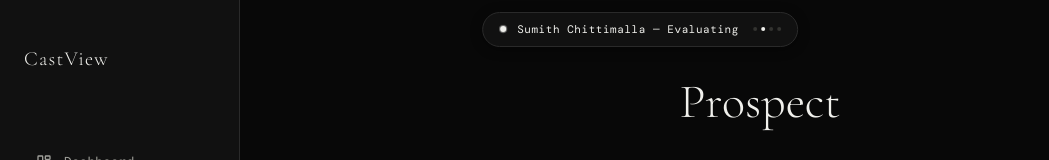
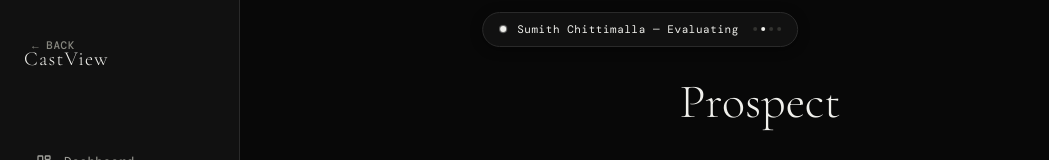
Before and after one commit to sumithproductive-ai/CastView, a React (Vite) app in the folder app/: page /rendering in a window 1280 px wide. Shown: the top 160 px of the page, without its empty margins (0-1049 px from the left). Built offline with nearby package versions, Linux system fonts and the light colour scheme; a web font is replaced by a local one.

Commit message:
Update Rendering.tsx

```diff
--- a/app/src/app/components/Rendering.tsx
+++ b/app/src/app/components/Rendering.tsx
@@ -642,6 +642,30 @@ export function Rendering() {
 
   return (
     <div className="flex items-center justify-center min-h-screen p-[48px]">
+      <div
+        style={{
+          position: 'fixed',
+          top: '32px',
+          left: '32px',
+        }}
+      >
+        <button
+          type="button"
+          onClick={() => navigate(-1)}
+          style={{
+            fontFamily: 'var(--font-mono)',
+            fontSize: '11px',
+            color: '#888880',
+            background: 'none',
+            border: 'none',
+            cursor: 'pointer',
+            letterSpacing: '0.05em',
+            padding: 0,
+          }}
+        >
+          ← BACK
+        </button>
+      </div>
       <div className="w-full max-w-[500px]">
         <h1
           className="text-[48px] text-center mb-[80px]"
```
